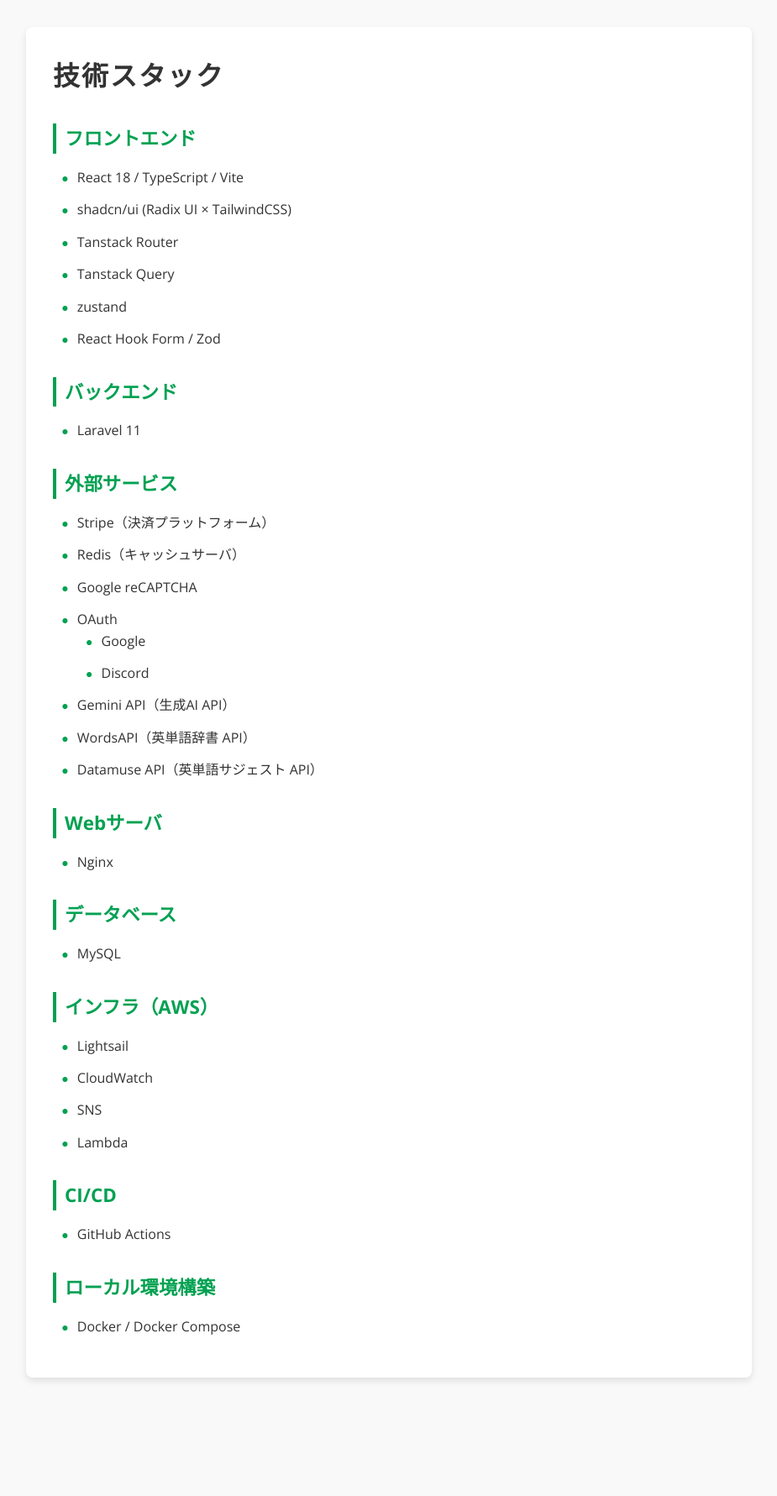
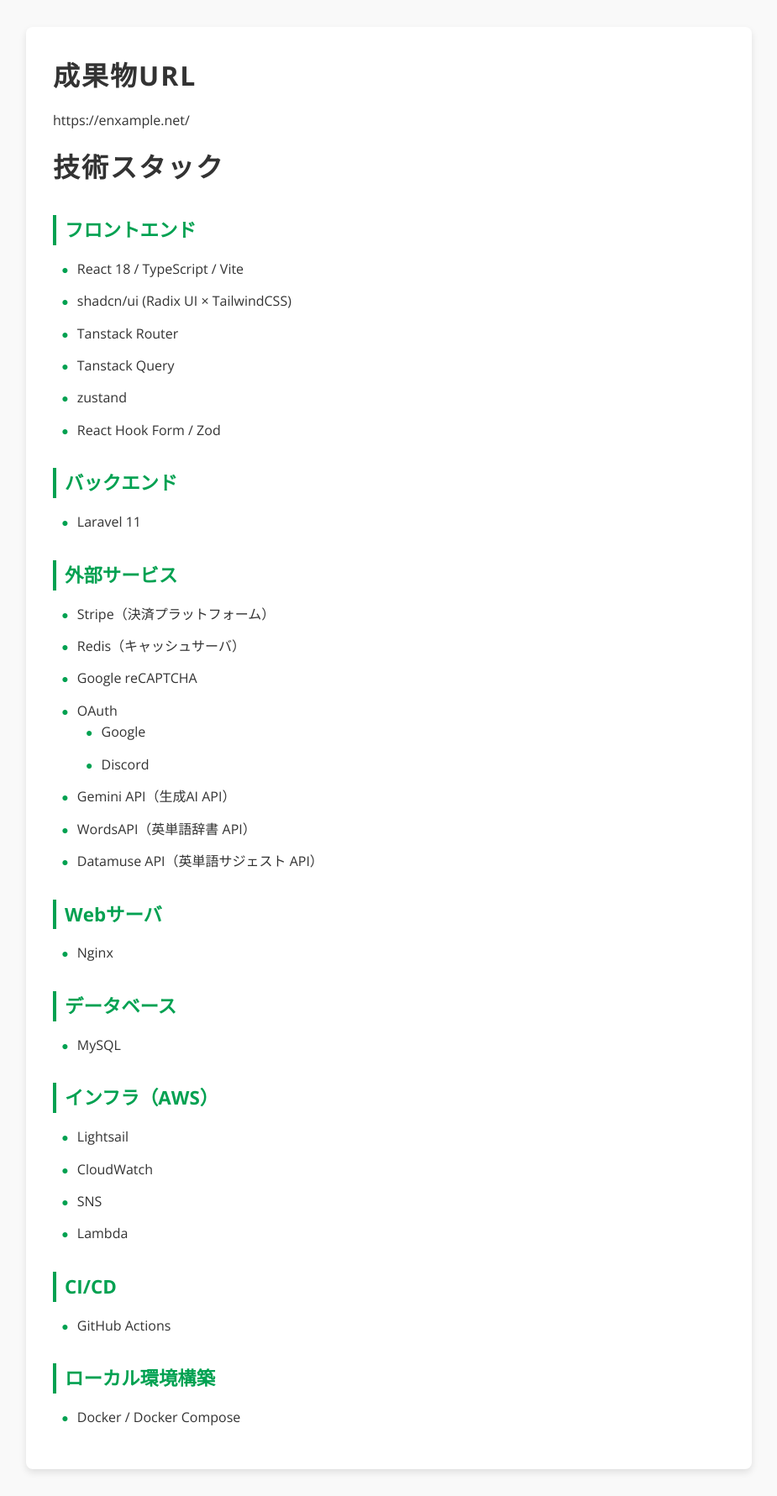
Before and after one commit to hy-09/product-technologies, a Jekyll site: the page built from index.md, in a window 1280 px wide. Shown: the whole page at 84% size, without its empty margins (177-1102 px from the left). Built offline with Jekyll 4.4.1, drawn with Linux system fonts in a browser that asks for light colours; some web fonts are replaced; before the commit the page ends 1672 px from its top, so only the background shows below that.

Commit message:
Update index.md

```diff
--- a/index.md
+++ b/index.md
@@ -2,6 +2,9 @@
 layout: default
 title: 技術スタック
 ---
+
+# 成果物URL
+https://enxample.net/
 
 # 技術スタック
 
```
